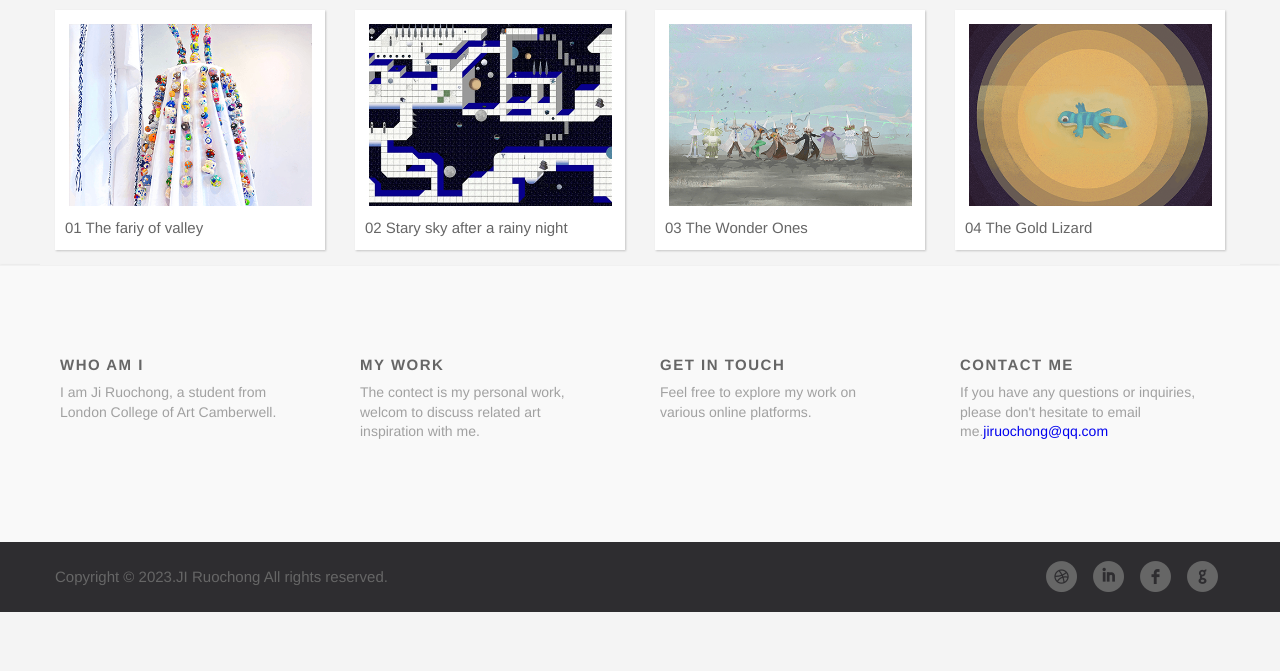
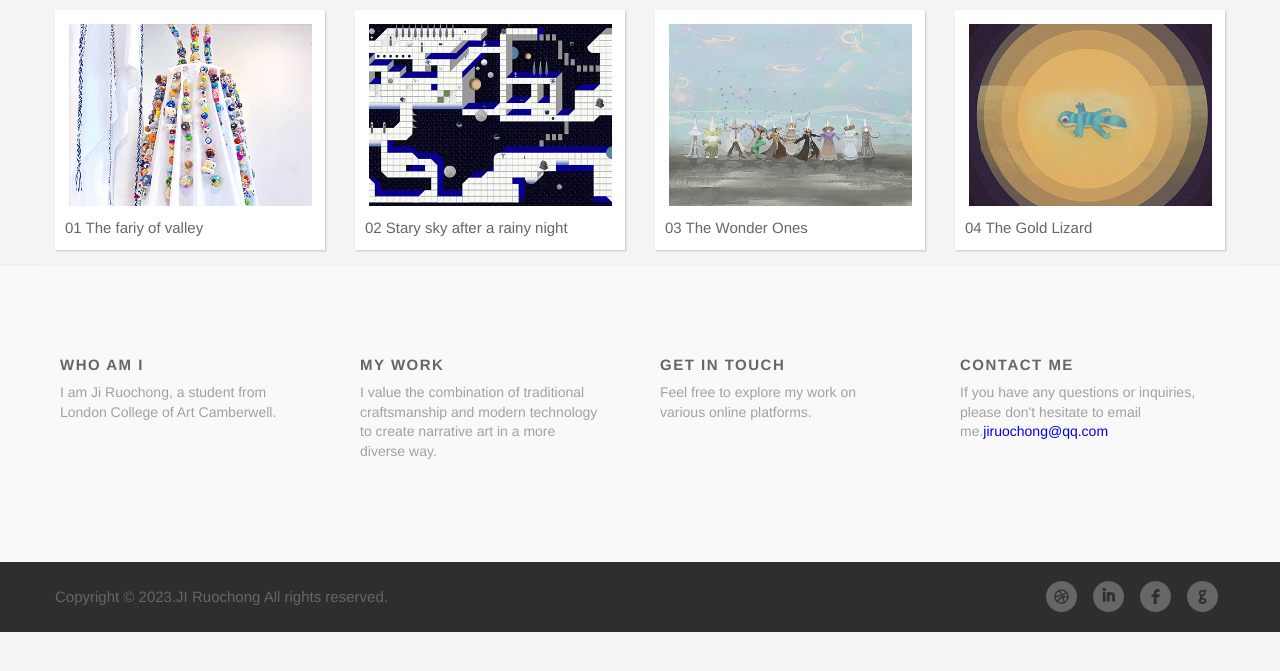
Before and after one commit to jiruochong/jiruochong.github.io, a plain HTML site: page index.html in a window 1280 px wide. Shown: the part 95-766 px from the top of the page. Drawn offline with Linux system fonts and the light colour scheme.

Commit message:
Update index.html

```diff
--- a/index.html
+++ b/index.html
@@ -210,7 +210,7 @@
             </div>
 
             <div id="row-2f">
-            	<div class="text-row-2f"><span style="font-weight:600;font-size:15px;color:#666;line-height:250%;text-transform:uppercase;letter-spacing:1.5px;">My work</span><br>The contect is my personal work, welcom to discuss related art inspiration with me.</div>
+            	<div class="text-row-2f"><span style="font-weight:600;font-size:15px;color:#666;line-height:250%;text-transform:uppercase;letter-spacing:1.5px;">My work</span><br>I value the combination of traditional craftsmanship and modern technology to create narrative art in a more diverse way.</div>
             </div>
 
             <div id="row-3f">
```
